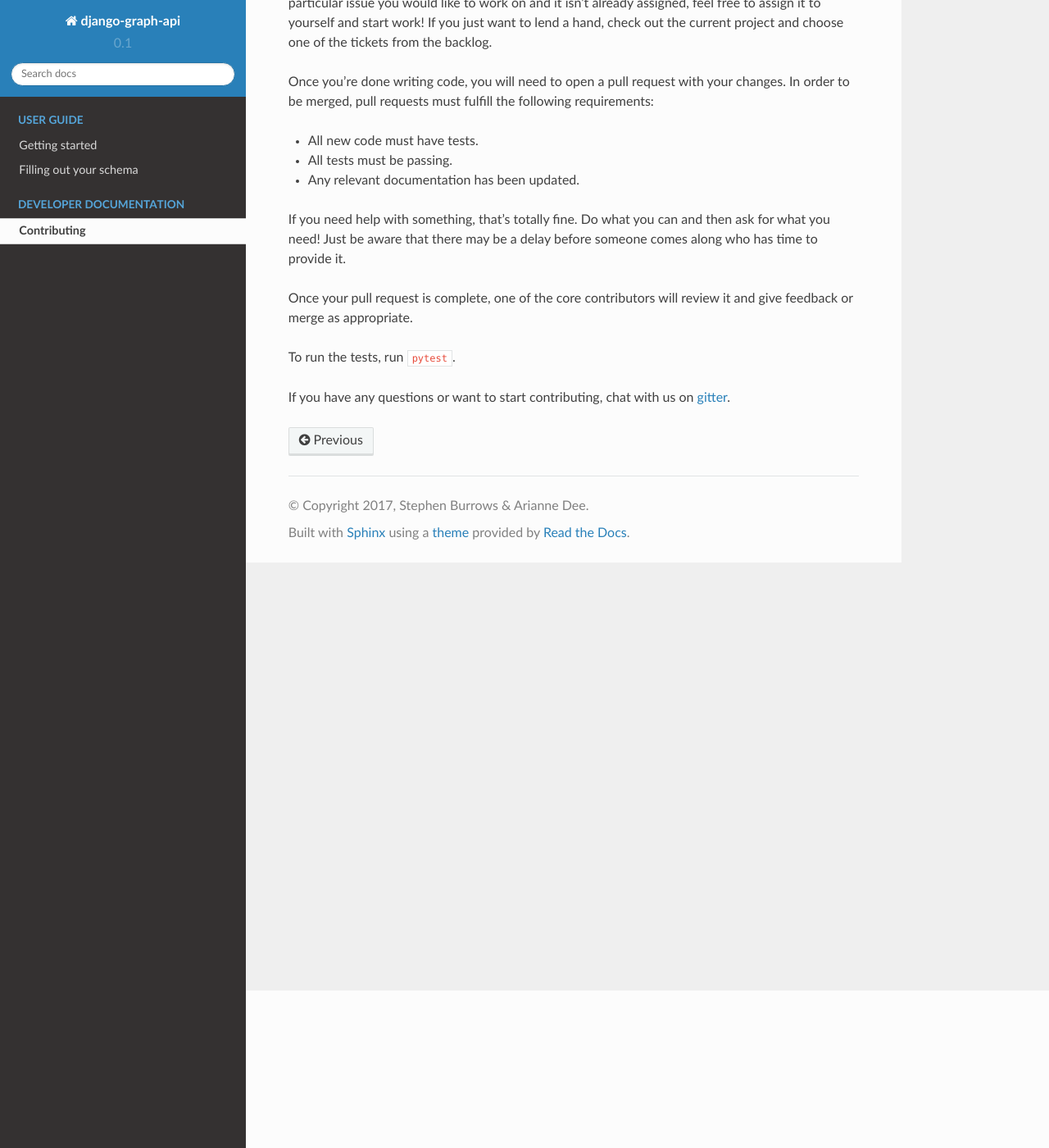
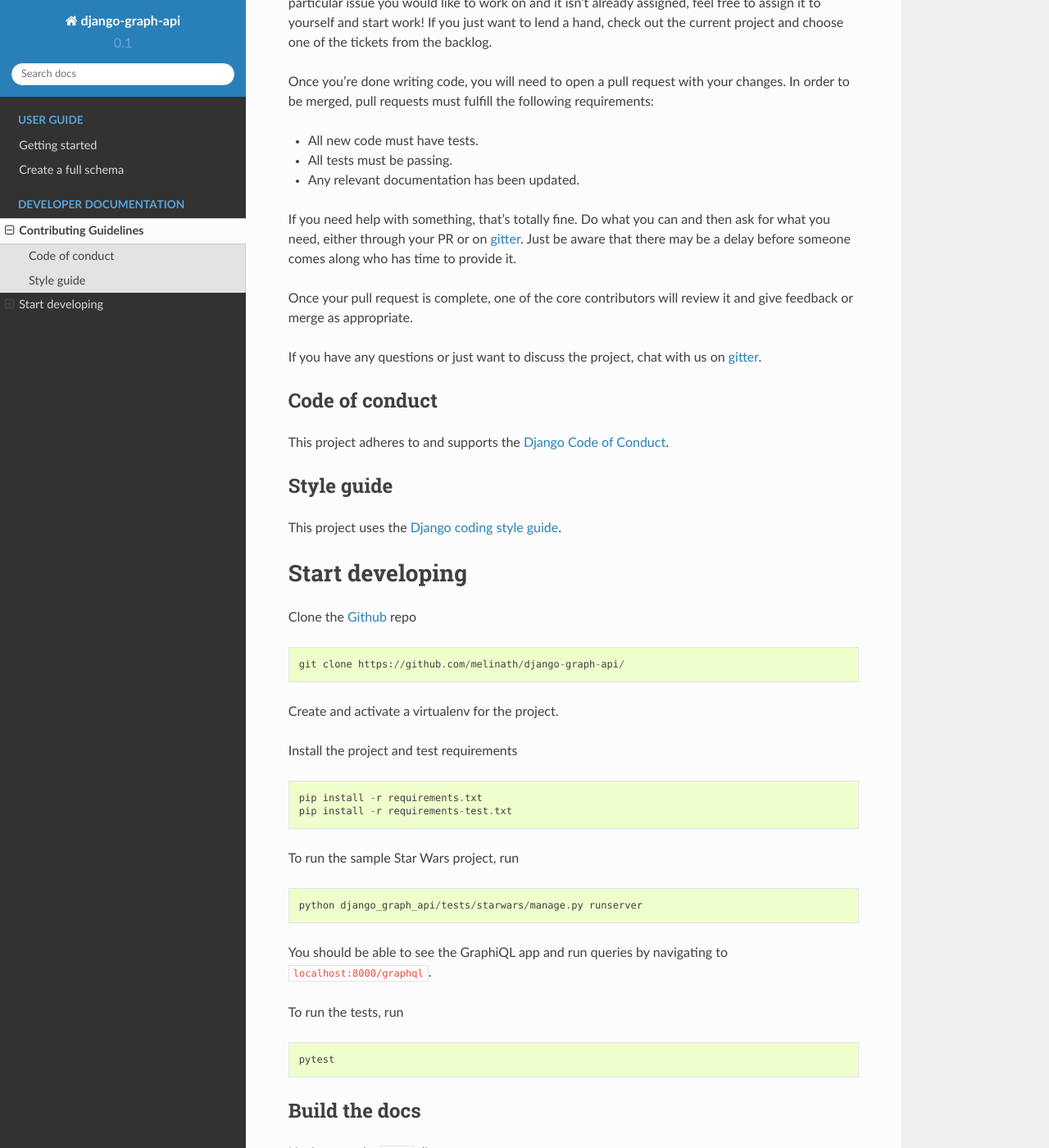
Before and after one commit to django-graph-api/django-graph-api, a Sphinx documentation site: the page built from docs/contribute.rst, in a window 1280 px wide and 1400 px high, scrolled down 192 px. Shown: the whole window at 82% size. Built offline with Sphinx 7.4.7 and the Read the Docs theme 2.0.0, drawn with Linux system fonts in a browser that asks for light colours; some of the changed text lies outside the part shown.

Commit message:
Improve structure and add more to the developer docs

```diff
--- a/docs/contribute.rst
+++ b/docs/contribute.rst
@@ -1,5 +1,5 @@
-Contributing
-============
+Contributing Guidelines
+=======================
 
 We welcome contributions! We use `Github projects`_ to organize our ticket workflow. If there's a particular issue you would like to work on and it isn't already assigned, feel free to assign it to yourself and start work! If you just want to lend a hand, check out the current project and choose one of the tickets from the backlog.
 
@@ -9,13 +9,74 @@
 - All tests must be passing.
 - Any relevant documentation has been updated.
 
-If you need help with something, that's totally fine. Do what you can and then ask for what you need! Just be aware that there may be a delay before someone comes along who has time to provide it.
+If you need help with something, that's totally fine. Do what you can and then ask for what you need, either through your PR or on gitter_. Just be aware that there may be a delay before someone comes along who has time to provide it.
 
 Once your pull request is complete, one of the core contributors will review it and give feedback or merge as appropriate.
 
-To run the tests, run ``pytest``.
-
-If you have any questions or want to start contributing, chat with us on gitter_.
+If you have any questions or just want to discuss the project, chat with us on gitter_.
 
 .. _gitter: https://gitter.im/django-graph-api/Lobby
 .. _Github projects: https://github.com/melinath/django-graph-api/projects
+
+Code of conduct
+---------------
+
+This project adheres to and supports the `Django Code of Conduct`_.
+
+.. _Django Code of Conduct: https://www.djangoproject.com/conduct/
+
+Style guide
+-----------
+
+This project uses the `Django coding style guide`_.
+
+.. _Django coding style guide: https://docs.djangoproject.com/en/dev/internals/contributing/writing-code/coding-style/
+
+
+Start developing
+================
+
+Clone the Github_ repo
+::
+
+    git clone https://github.com/melinath/django-graph-api/
+
+Create and activate a virtualenv for the project.
+
+Install the project and test requirements
+::
+
+    pip install -r requirements.txt
+    pip install -r requirements-test.txt
+
+To run the sample Star Wars project, run
+::
+
+    python django_graph_api/tests/starwars/manage.py runserver
+
+You should be able to see the GraphiQL app and run queries by navigating to ``localhost:8000/graphql``.
+
+To run the tests, run
+::
+
+    pytest
+
+.. _Github: https://github.com/melinath/django-graph-api/
+
+
+Build the docs
+--------------
+
+Navigate to the ``docs`` directory.
+
+Install the docs requirements
+::
+
+    pip install -r requirements.txt
+
+Build the docs html files
+::
+
+    make html
+
+View the docs by opening ``_build/html/index.html`` in your browser.
--- a/docs/define_nodes.rst
+++ b/docs/define_nodes.rst
@@ -1,15 +1,16 @@
-Filling out your schema
-_______________________
+Create a full schema
+=======================
 While that setup was certainly quick and easy, it is not very useful yet. Next you will want to create a graph-like schema that maps to your business logic so you can query against it.
 
 Using the Star Wars example from the GraphQL documentation_, let's assume we have a Django app with the following model structure:
 Characters are friends with other Characters and appear in Episodes.
 
 Adding nodes
-++++++++++++
+------------
 
 Create a node for each of your models
 ::
+
     from django_graph_api.graphql.types import (
         Object,
         CharField,
@@ -24,9 +25,10 @@
         name = CharField()
 
 Adding edges
-+++++++++++++
+------------
 Create connections between your models
 ::
+
     from django_graph_api.graphql.types import ManyRelatedField
 
     class Character(Object):
@@ -36,10 +38,11 @@
 
 
 Define query roots
-+++++++++++++++++++
+------------------
 
 By defining query roots, you can control how the user can access the schema.
 ::
+
     from django_graph_api.types import RelatedField
     from .models import Character as CharacterModel
 
@@ -51,10 +54,11 @@
             return CharacterModel.objects.get(name='R2-D2')
 
 Sample queries
-+++++++++++++++
+--------------
 
 You should now be able to create more complicated queries and make use of GraphQL's nested object feature.
 ::
+
     {
         hero {
             friends {
--- a/docs/getting_started.rst
+++ b/docs/getting_started.rst
@@ -2,7 +2,7 @@
 ============================================
 
 Install
-+++++++
+-------
 
 Download or clone the repo_ and navigate to the directory.
 ::
@@ -11,7 +11,7 @@
 *Note:* once the project is up on PyPI you can run ``pip install django-graph-api``
 
 Create a basic schema
-+++++++++++++++++++++
+---------------------
 
 GraphQL APIs require a graph-like schema and at least one entry-point (query root) to the graph.
 
@@ -30,7 +30,7 @@
             return 'World'
 
 Set up a url to access the schema
-+++++++++++++++++++++++++++++++++
+---------------------------------
 
 GraphQL APIs use a single url endpoint to access the schema.
 ::
--- a/docs/index.rst
+++ b/docs/index.rst
@@ -17,7 +17,7 @@
 `**Django Graph API**`_ lets you quickly build GraphQL_ APIs in Python_. It is designed to work with the Django_ web framework.
 
 What is GraphQL?
-++++++++++++++++
+----------------
 
 GraphQL is an API query language created by Facebook in 2012 and open-sourced in 2015. Some of its benefits over REST are:
 
@@ -65,7 +65,7 @@
 If you have a Github account, you can try out their `GraphQL API explorer`_.
 
 Why Django Graph API?
-+++++++++++++++++++++
+---------------------
 
 We see GraphQL as a promising alternative to REST.
 
```
Also changed, not shown: README.rst (+7 -7 lines).
